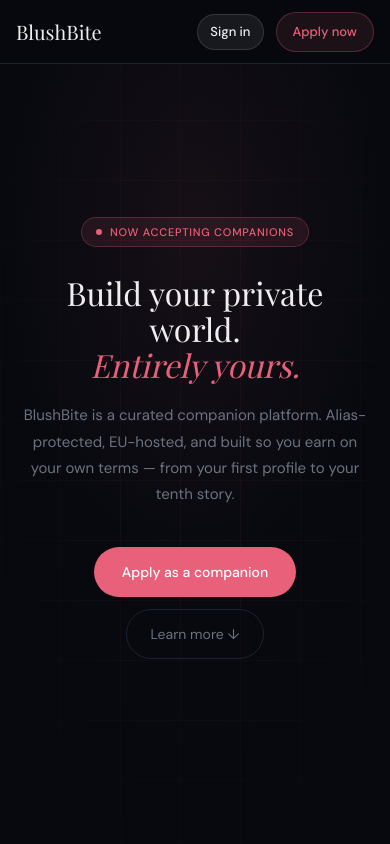
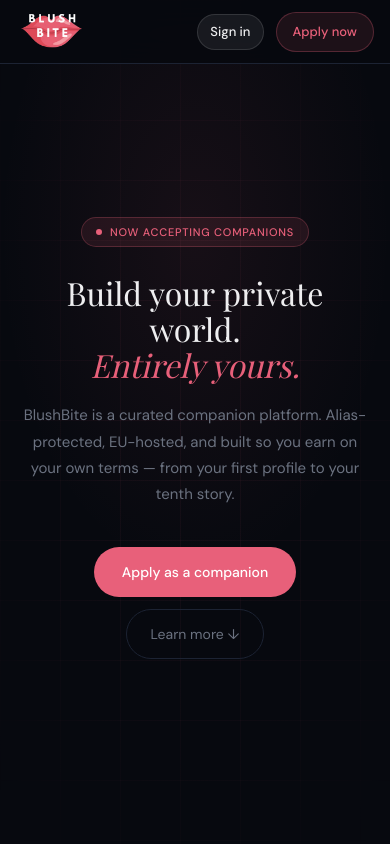
Before and after one commit to bitesblush32-boop/landingpagebb-, a Next.js app: page / in a window 390 px wide. Shown: the top 844 px of the page. Built offline with nearby package versions, Linux system fonts and the light colour scheme.

Commit message:
feat: implement companion dashboard layout with authentication, approval flow, and responsive navigation

```diff
--- a/app/dashboard/layout.tsx
+++ b/app/dashboard/layout.tsx
@@ -124,7 +124,7 @@ export default function DashboardLayout({ children }: { children: React.ReactNod
         className="bb-sidebar"
       >
         <div style={{ padding: '24px 20px 16px', borderBottom: '1px solid #1c2333' }}>
-          <img src="/logo.png" alt="BlushBite" style={{ height: 28, marginBottom: 16, display: 'block' }} />
+          <img src="/logo.png" alt="BlushBite" style={{ height: 70, marginBottom: 16, display: 'block' }} />
           {me && (
             <div>
               <div style={{ fontSize: 13, fontWeight: 500, color: '#eeeef0', marginBottom: 2 }}>
--- a/app/page.tsx
+++ b/app/page.tsx
@@ -1349,9 +1349,7 @@ export default function HomePage() {
           borderBottom: '1px solid #1c2333',
         }}
       >
-        <span style={{ fontFamily: 'var(--font-serif)', fontSize: 20, color: '#eeeef0' }}>
-          BlushBite
-        </span>
+        <img src="/logo.png" alt="BlushBite" style={{ height: 70, display: 'block' }} />
         <div className="flex items-center gap-3">
           <a
             href="/login"
@@ -1694,7 +1692,7 @@ export default function HomePage() {
         style={{ borderTop: '1px solid #1c2333', color: '#4b5563' }}
       >
         <p className="mb-1.5">
-          <span style={{ fontFamily: 'var(--font-serif)', color: '#eeeef0' }}>BlushBite</span>
+          <img src="/logo.png" alt="BlushBite" style={{ height: 70, display: 'inline-block', verticalAlign: 'middle', marginRight: 6 }} />
           {' · '}EU-hosted · GDPR compliant
         </p>
         <p>Your real name and data are never shared with dreamers.</p>
--- a/app/reapply/page.tsx
+++ b/app/reapply/page.tsx
@@ -191,7 +191,7 @@ export default function ReapplyPage() {
     return (
       <div style={S.page}>
         <div style={S.wrap}>
-          <img src="/logo.png" alt="BlushBite" style={{ height: 36, marginBottom: 32, display: 'block' }} />
+          <img src="/logo.png" alt="BlushBite" style={{ height: 70, marginBottom: 32, display: 'block' }} />
           <div
             style={{
               height: 200,
@@ -208,7 +208,7 @@ export default function ReapplyPage() {
   return (
     <div style={S.page}>
       <div style={S.wrap}>
-        <img src="/logo.png" alt="BlushBite" style={{ height: 36, marginBottom: 32, display: 'block' }} />
+        <img src="/logo.png" alt="BlushBite" style={{ height: 70, marginBottom: 32, display: 'block' }} />
         <div style={S.card}>
           <div
             style={{
--- a/app/status/page.tsx
+++ b/app/status/page.tsx
@@ -159,7 +159,7 @@ function StatusContent() {
     return (
       <div style={S.page}>
         <div style={S.wrap}>
-          <img src="/logo.png" alt="BlushBite" style={{ height: 36, marginBottom: 32, display: 'block' }} />
+          <img src="/logo.png" alt="BlushBite" style={{ height: 70, marginBottom: 32, display: 'block' }} />
           <div style={S.shimmer} />
         </div>
       </div>
@@ -171,7 +171,7 @@ function StatusContent() {
   return (
     <div style={S.page}>
       <div style={S.wrap}>
-        <img src="/logo.png" alt="BlushBite" style={{ height: 36, marginBottom: 32, display: 'block' }} />
+        <img src="/logo.png" alt="BlushBite" style={{ height: 70, marginBottom: 32, display: 'block' }} />
         <div style={S.card}>
           {me.status === 'pending' && (
             <>
--- a/dashboard.html
+++ b/dashboard.html
@@ -448,7 +448,7 @@
   <body>
     <!-- Header -->
     <header class="header">
-      <img src="/logo.png" alt="BlushBite" class="header-logo" style="height:28px;" />
+      <img src="/logo.png" alt="BlushBite" class="header-logo" style="height:70px;" />
       <div class="header-right">
         <span class="alias-badge" id="alias-display"></span>
         <button class="logout-btn" onclick="logout()">Sign out</button>
--- a/index.html
+++ b/index.html
@@ -2029,7 +2029,7 @@
       <div class="bb-wizard-inner" onclick="event.stopPropagation()">
         <!-- Header -->
         <div class="bb-wiz-header">
-          <img src="logo_light.png" alt="BlushBite" class="bb-wiz-logo" style="height:36px;display:block;" />
+          <img src="logo_light.png" alt="BlushBite" class="bb-wiz-logo" style="height:70px;display:block;" />
           <button type="button" class="bb-wiz-close" onclick="closeWizard()" aria-label="Close">
             &times;
           </button>
--- a/login.html
+++ b/login.html
@@ -195,7 +195,7 @@
       <div class="card">
         <div class="accent-line"></div>
         <div class="card-body">
-          <img src="/logo.png" alt="BlushBite" class="logo" style="height:36px;margin-bottom:32px;" />
+          <img src="/logo.png" alt="BlushBite" class="logo" style="height:70px;margin-bottom:32px;" />
 
           <!-- Step 1: Email -->
           <div id="step-email">
```
